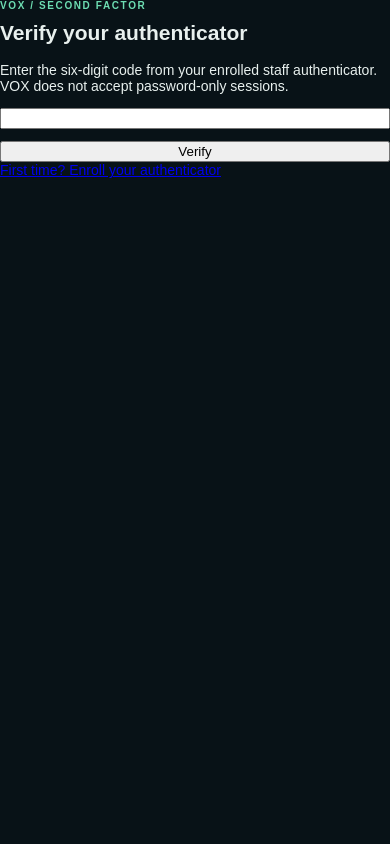
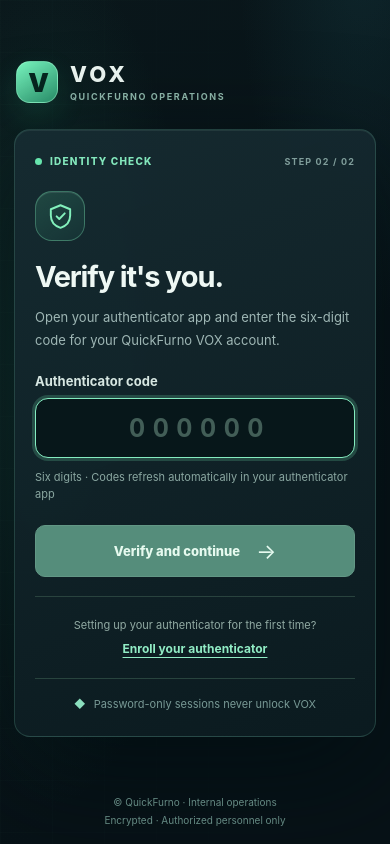
Before and after one commit to quickfurno-maker/quickfurno-marketplace, a Next.js app in the folder apps/vox-web/: page /mfa in a window 390 px wide. Built offline with nearby package versions, Linux system fonts and the light colour scheme.

Commit message:
feat(vox): premium responsive authenticator verification UI

```diff
--- a/apps/vox-web/app/mfa/form.tsx
+++ b/apps/vox-web/app/mfa/form.tsx
@@ -1,19 +1,49 @@
 "use client";
 import {useState} from "react";
 import {safeReturnPath} from "../../lib/returnTo.mjs";
+
 export function MfaForm({next=null}:{next?:string|null}){
+ const [code,setCode]=useState("");
  const [error,setError]=useState("");
  const [busy,setBusy]=useState(false);
- return <form style={{display:"grid",gap:12}} onSubmit={async e=>{
-  e.preventDefault();setError("");setBusy(true);
-  const code=String(new FormData(e.currentTarget).get("code")||"");
+ const complete=/^[0-9]{6}$/.test(code);
+ return <form className="voxAuthForm voxMfaForm" onSubmit={async event=>{
+  event.preventDefault();
+  if(busy||!complete)return;
+  setError("");
+  setBusy(true);
   try{
-   const r=await fetch("/api/auth/mfa",{method:"POST",headers:{"content-type":"application/json"},body:JSON.stringify({code})});
-   if(r.ok)window.location.assign(safeReturnPath(next)??"/operations");
-   else setError("Verification denied. Confirm your authenticator is enrolled.");
-  }catch{setError("Authenticator unavailable.");}finally{setBusy(false);}
+   const response=await fetch("/api/auth/mfa",{
+    method:"POST",credentials:"same-origin",cache:"no-store",
+    headers:{"content-type":"application/json"},
+    body:JSON.stringify({code})
+   });
+   if(response.ok){
+    window.location.assign(safeReturnPath(next)??"/operations");
+    return;
+   }
+   // Never reveal whether the factor, account or session was rejected.
+   setCode("");
+   setError("We couldn't verify that code. Check your authenticator and try the current six-digit code.");
+  }catch{
+   setCode("");
+   setError("Verification is temporarily unavailable. Please try again.");
+  }finally{setBusy(false);}
  }}>
-  <input name="code" inputMode="numeric" pattern="[0-9]{6}" maxLength={6} autoComplete="one-time-code" aria-label="Six-digit authenticator code" required/>
-  {error?<p role="alert">{error}</p>:null}<button type="submit" disabled={busy}>{busy?"Checking…":"Verify"}</button>
+  <div className="voxAuthField voxMfaCodeField">
+   <label htmlFor="vox-mfa-code">Authenticator code</label>
+   <input id="vox-mfa-code" name="code" type="text"
+    autoComplete="one-time-code" inputMode="numeric"
+    pattern="[0-9]{6}" minLength={6} maxLength={6}
+    value={code} onChange={e=>{setCode(e.target.value.replace(/\D/g,"").slice(0,6));if(error)setError("");}}
+    placeholder="000000" aria-describedby="vox-mfa-hint"
+    aria-invalid={Boolean(error)} required disabled={busy} autoFocus/>
+   <p className="voxMfaHint" id="vox-mfa-hint">Six digits · Codes refresh automatically in your authenticator app</p>
+  </div>
+  {error?<p className="voxAuthError voxMfaError" role="alert">{error}</p>:null}
+  <button className="voxAuthSubmit" disabled={busy||!complete} type="submit">
+   <span>{busy?"Verifying securely…":"Verify and continue"}</span>
+   <span className="voxAuthArrow" aria-hidden="true">→</span>
+  </button>
  </form>;
 }
--- /dev/null
+++ b/apps/vox-web/app/mfa/mfa.css
@@ -0,0 +1,59 @@
+.voxMfaPage .voxAuthLayout{max-width:1050px;}
+.voxMfaPage .voxAuthStory{min-height:500px;}
+.voxMfaPage .voxAuthPitch>p:not(.voxAuthEyebrow){max-width:420px;}
+.voxMfaCard{max-width:465px;width:100%;justify-self:end;}
+.voxMfaCard .voxAuthCardHead{margin-bottom:32px;}
+.voxMfaEmblem{
+ display:grid;place-items:center;width:58px;height:58px;margin-bottom:23px;
+ border-radius:17px;border:1px solid rgba(134,242,191,.32);
+ background:linear-gradient(145deg,rgba(84,208,152,.19),rgba(36,120,105,.13));
+ box-shadow:inset 0 1px rgba(255,255,255,.09);
+ color:#83f0bc;
+}
+.voxMfaCard .voxAuthCardIntro h1{font-size:clamp(29px,3vw,37px);line-height:1.2;}
+.voxMfaCard .voxAuthCardIntro p{margin-bottom:28px;max-width:350px;}
+.voxMfaForm{gap:15px;}
+.voxMfaCodeField label{font-size:13px;}
+.voxMfaCodeField input{
+ height:68px;font-size:28px;font-weight:750;letter-spacing:.30em;
+ text-align:center;font-variant-numeric:tabular-nums;
+ background:#07171a;border:1px solid #43625b;border-radius:13px;
+ padding:0 6px 0 16px;
+}
+.voxMfaCodeField input::placeholder{color:#425e57;opacity:1;}
+.voxMfaCodeField input[aria-invalid="true"]{border-color:#ed9e90;}
+.voxMfaCodeField input:focus-visible{border-color:#84ecc0;box-shadow:0 0 0 3px rgba(114,232,180,.2);}
+.voxMfaHint{font-size:11px;line-height:1.55;color:#8aa7a1;margin:2px 0 0;}
+.voxMfaForm .voxAuthSubmit{margin-top:7px;min-height:52px;}
+.voxMfaError{margin:0;}
+.voxMfaEnroll{display:grid;gap:7px;text-align:center;padding:20px 0 0;margin-top:19px;border-top:1px solid #29433e;}
+.voxMfaEnroll span{font-size:11px;line-height:1.5;color:#91aaa3;}
+.voxMfaEnroll a{color:#91ecc5;font-size:12px;font-weight:700;text-underline-offset:4px;}
+.voxMfaEnroll a:hover{color:#c9ffe5;}
+.voxMfaEnroll a:focus-visible{outline:2px solid #8df3c6;outline-offset:5px;border-radius:2px;}
+.voxMfaCard .voxAuthCardFoot{margin-top:22px;padding-top:18px;}
+.voxMfaProgress{margin-top:32px;display:grid;gap:0;}
+.voxMfaProgressItem{display:flex;align-items:center;gap:13px;}
+.voxMfaProgressMarker{
+ display:grid;place-items:center;width:34px;height:34px;flex:0 0 34px;border-radius:50%;
+ border:1px solid #3c7561;background:rgba(58,172,120,.22);color:#8af0bb;
+ font-weight:750;font-size:12px;
+}
+.voxMfaProgressCurrent{border-color:#95f1c7;background:#77dcae;color:#103028;}
+.voxMfaProgressItem strong{display:block;color:#dcece5;font-size:12px;font-weight:700;}
+.voxMfaProgressItem small{display:block;color:#809e95;font-size:11px;margin-top:4px;}
+.voxMfaProgressConnector{height:23px;border-left:1px solid #3b6d5c;margin:3px 0 3px 16px;}
+@media(max-width:800px){
+ .voxMfaPage .voxAuthStory{min-height:0;}
+ .voxMfaCard{max-width:none;justify-self:stretch;}
+ .voxMfaPage .voxAuthLayout{max-width:480px;}
+}
+@media(max-width:450px){
+ .voxMfaCard .voxAuthCardHead{margin-bottom:24px;}
+ .voxMfaEmblem{width:50px;height:50px;margin-bottom:19px;}
+ .voxMfaCodeField input{height:60px;font-size:25px;}
+ .voxMfaCard .voxAuthCardIntro p{margin-bottom:22px;}
+}
+@media(prefers-reduced-motion:reduce){
+ .voxMfaCodeField input,.voxMfaEnroll a{transition:none;}
+}
--- a/apps/vox-web/app/mfa/page.tsx
+++ b/apps/vox-web/app/mfa/page.tsx
@@ -1,4 +1,56 @@
-import {safeReturnPath} from "../../lib/returnTo.mjs";
+import Link from "next/link";
+import {safeReturnPath,withReturn} from "../../lib/returnTo.mjs";
 import {MfaForm} from "./form";
+import "../login/login.css";
+import "./mfa.css";
+
 export const dynamic="force-dynamic";
-export default async function Mfa({searchParams}:{searchParams:Promise<{next?:string|string[]}>}){const next=safeReturnPath((await searchParams).next);return <main className="hold"><section className="holdCard"><p className="kicker">VOX / SECOND FACTOR</p><h1>Verify your authenticator</h1><p>Enter the six-digit code from your enrolled staff authenticator. VOX does not accept password-only sessions.</p><MfaForm next={next}/><p><a href="/mfa/enroll">First time? Enroll your authenticator</a></p></section></main>;}
+
+export default async function Mfa({searchParams}:{searchParams:Promise<{next?:string|string[]}>}){
+ const next=safeReturnPath((await searchParams).next);
+ return <main className="voxAuthPage voxMfaPage">
+  <div className="voxAuthBackdrop" aria-hidden="true"/>
+  <div className="voxAuthLayout">
+   <aside className="voxAuthStory" aria-label="QuickFurno security">
+    <div className="voxAuthBrand">
+     <div className="voxAuthMark" aria-hidden="true">V</div>
+     <div><strong>VOX</strong><span>QUICKFURNO OPERATIONS</span></div>
+    </div>
+    <div className="voxAuthPitch">
+     <p className="voxAuthEyebrow"><span className="voxAuthPulse"/> SECURE WORKSPACE</p>
+     <h2>Work securely.<br/><em>Stay in control.</em></h2>
+     <p>Your VOX account uses a second verification step to protect staff information, customer relationships and governed approvals.</p>
+     <div className="voxMfaProgress" aria-label="Sign-in step 2 of 2">
+      <div className="voxMfaProgressItem"><span className="voxMfaProgressMarker" aria-hidden="true">✓</span><div><strong>Account credentials</strong><small>First step completed</small></div></div>
+      <div className="voxMfaProgressConnector" aria-hidden="true"/>
+      <div className="voxMfaProgressItem"><span className="voxMfaProgressMarker voxMfaProgressCurrent" aria-hidden="true">2</span><div><strong>Authenticator verification</strong><small>Confirm it is you</small></div></div>
+     </div>
+    </div>
+    <div className="voxAuthStoryFoot"><span className="voxAuthStoryLock" aria-hidden="true">✦</span> Authorized QuickFurno team access only</div>
+   </aside>
+   <section className="voxAuthCard voxMfaCard" aria-labelledby="vox-mfa-heading">
+    <div className="voxAuthCardHead">
+     <div className="voxAuthSecurity"><span className="voxAuthSecurityDot" aria-hidden="true"/> IDENTITY CHECK</div>
+     <span className="voxAuthCardVersion">STEP 02 / 02</span>
+    </div>
+    <div className="voxMfaEmblem" aria-hidden="true">
+     <svg viewBox="0 0 24 24" width="29" height="29" fill="none" stroke="currentColor" strokeWidth="1.6" strokeLinecap="round" strokeLinejoin="round">
+      <path d="M12 2.7 20 6v5.2c0 5.2-3.2 8.6-8 10.2C7.2 19.8 4 16.4 4 11.2V6l8-3.3Z"/>
+      <path d="m8.8 11.9 2.2 2.2 4.5-4.7"/>
+     </svg>
+    </div>
+    <div className="voxAuthCardIntro">
+     <h1 id="vox-mfa-heading">Verify it's you.</h1>
+     <p>Open your authenticator app and enter the six-digit code for your QuickFurno VOX account.</p>
+    </div>
+    <MfaForm next={next}/>
+    <div className="voxMfaEnroll">
+     <span>Setting up your authenticator for the first time?</span>
+     <Link href={withReturn("/mfa/enroll",next)}>Enroll your authenticator</Link>
+    </div>
+    <div className="voxAuthCardFoot"><span className="voxAuthFootIcon" aria-hidden="true">◆</span> Password-only sessions never unlock VOX</div>
+   </section>
+  </div>
+  <footer className="voxAuthFooter"><span>© QuickFurno · Internal operations</span><span>Encrypted · Authorized personnel only</span></footer>
+ </main>;
+}
```
Also changed, not shown: 1 other file (tests, documents, lock files or other folders).
